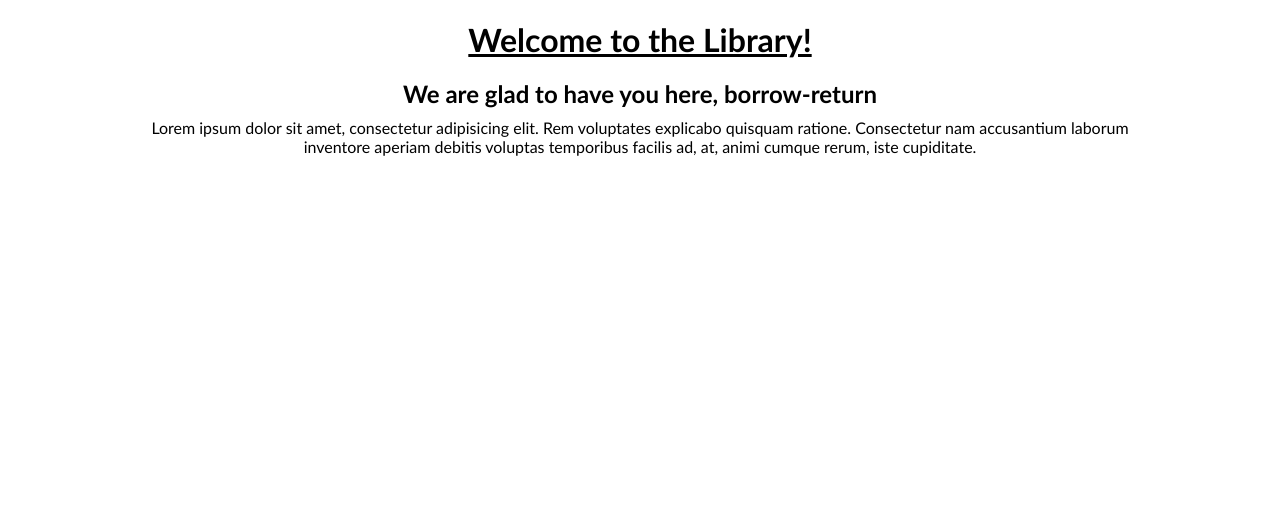
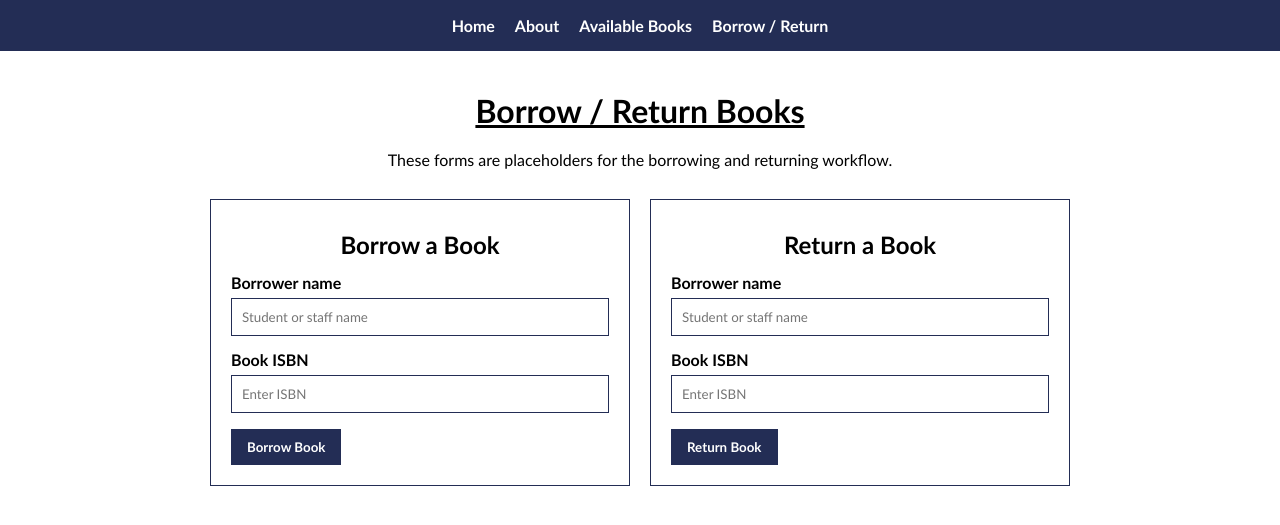
Before and after one commit to codeycode0101/Bos-Library, a Flask app: page /borrow-return in a window 1280 px wide. Shown: the top 525 px of the page. Run offline with Flask 3, Linux system fonts and the light colour scheme.

Commit message:
Add simple library pages

```diff
--- a/app.py
+++ b/app.py
@@ -1,16 +1,29 @@
 from flask import Flask, render_template
 
 app = Flask(__name__)
+
 
 # Route for the about page
 @app.route('/about', strict_slashes=False)
 def about():
     return render_template('about.html')
 
+
+# Route for the available books page
+@app.route('/books', strict_slashes=False)
+def books():
+    return render_template('books.html')
+
+
+# Route for the borrow and return page
+@app.route('/borrow-return', strict_slashes=False)
+def borrow_return():
+    return render_template('borrow_return.html')
+
+
 # Route for the index page, with an optional name parameter.
 @app.route('/')
 @app.route('/<name>', strict_slashes=False)
-
 # Renders the index.html template, passing the name variable to it (defaulting to "Guest" if no name is provided).
 def index(name="Guest"):
     return render_template('index.html', name=name)
--- /dev/null
+++ b/static/ColorScheme.txt
@@ -0,0 +1,5 @@
+Bosworth Color Theme
+1. #232D55 - NAVY
+2. #74C5EA - LIGHTBLUE
+3. #FFFFFF - WHITE
+4. #000000 - BLACK
--- a/static/style.css
+++ b/static/style.css
@@ -3,6 +3,31 @@
     padding: 0;
     box-sizing: border-box;
     font-family:'Trebuchet MS', 'Lucida Sans Unicode', 'Lucida Grande', 'Lucida Sans', Arial, sans-serif
+}
+body {
+    background: #ffffff;
+    color: #000000;
+}
+.site-nav {
+    background: #232D55;
+    display: flex;
+    justify-content: center;
+    gap: 20px;
+    padding: 16px;
+    flex-wrap: wrap;
+}
+.site-nav a {
+    color: #ffffff;
+    font-weight: bold;
+    text-decoration: none;
+}
+.site-nav a:hover {
+    color: #74C5EA;
+}
+.page {
+    max-width: 900px;
+    margin: 0 auto;
+    padding: 20px;
 }
 h1,h2,p{
     text-align: center;
@@ -18,3 +43,51 @@ p {
     width: 80%;
     margin: 10px auto;
 }
+.book-table {
+    width: 100%;
+    border-collapse: collapse;
+    margin: 30px auto;
+}
+.book-table th,
+.book-table td {
+    border: 1px solid #232D55;
+    padding: 12px;
+    text-align: left;
+}
+.book-table th {
+    background: #232D55;
+    color: #ffffff;
+}
+.form-grid {
+    display: grid;
+    grid-template-columns: repeat(auto-fit, minmax(260px, 1fr));
+    gap: 20px;
+    margin-top: 30px;
+}
+.library-form {
+    border: 1px solid #232D55;
+    padding: 20px;
+}
+.library-form label {
+    display: block;
+    font-weight: bold;
+    margin: 14px 0 6px;
+}
+.library-form input {
+    width: 100%;
+    padding: 10px;
+    border: 1px solid #232D55;
+}
+.library-form button {
+    background: #232D55;
+    border: none;
+    color: #ffffff;
+    cursor: pointer;
+    font-weight: bold;
+    margin-top: 16px;
+    padding: 10px 16px;
+}
+.library-form button:hover {
+    background: #74C5EA;
+    color: #000000;
+}
--- /dev/null
+++ b/templates/borrow_return.html
@@ -0,0 +1,46 @@
+<!DOCTYPE html>
+<html lang="en">
+<head>
+    <meta charset="UTF-8">
+    <meta name="viewport" content="width=device-width, initial-scale=1.0">
+    <title>Library - Borrow / Return</title>
+    <link rel="stylesheet" href="{{ url_for('static', filename='style.css') }}">
+</head>
+<body>
+    <nav class="site-nav">
+        <a href="{{ url_for('index') }}">Home</a>
+        <a href="{{ url_for('about') }}">About</a>
+        <a href="{{ url_for('books') }}">Available Books</a>
+        <a href="{{ url_for('borrow_return') }}">Borrow / Return</a>
+    </nav>
+
+    <main class="page">
+        <h1>Borrow / Return Books</h1>
+        <p>These forms are placeholders for the borrowing and returning workflow.</p>
+
+        <section class="form-grid">
+            <form class="library-form" action="#" method="get">
+                <h2>Borrow a Book</h2>
+                <label for="borrower-name">Borrower name</label>
+                <input id="borrower-name" name="borrower-name" type="text" placeholder="Student or staff name">
+
+                <label for="borrow-isbn">Book ISBN</label>
+                <input id="borrow-isbn" name="borrow-isbn" type="text" placeholder="Enter ISBN">
+
+                <button type="submit">Borrow Book</button>
+            </form>
+
+            <form class="library-form" action="#" method="get">
+                <h2>Return a Book</h2>
+                <label for="returner-name">Borrower name</label>
+                <input id="returner-name" name="returner-name" type="text" placeholder="Student or staff name">
+
+                <label for="return-isbn">Book ISBN</label>
+                <input id="return-isbn" name="return-isbn" type="text" placeholder="Enter ISBN">
+
+                <button type="submit">Return Book</button>
+            </form>
+        </section>
+    </main>
+</body>
+</html>
--- a/templates/index.html
+++ b/templates/index.html
@@ -8,10 +8,19 @@
     <link rel="stylesheet" href="{{ url_for('static', filename='style.css') }}">
 </head>
 <body>
+   <nav class="site-nav">
+       <a href="{{ url_for('index') }}">Home</a>
+       <a href="{{ url_for('about') }}">About</a>
+       <a href="{{ url_for('books') }}">Available Books</a>
+       <a href="{{ url_for('borrow_return') }}">Borrow / Return</a>
+   </nav>
+
+   <main class="page">
    <h1>Welcome to the Library!</h1>
 
    <h2>We are glad to have you here, {{ name }}</h2>
 
    <p>Lorem ipsum dolor sit amet, consectetur adipisicing elit. Rem voluptates explicabo quisquam ratione. Consectetur nam accusantium laborum inventore aperiam debitis voluptas temporibus facilis ad, at, animi cumque rerum, iste cupiditate.</p>
+   </main>
 </body>
 </html>
```
Also changed, not shown: templates/about.html (+11 -2 lines), templates/books.html (added, +53 -0 lines).
